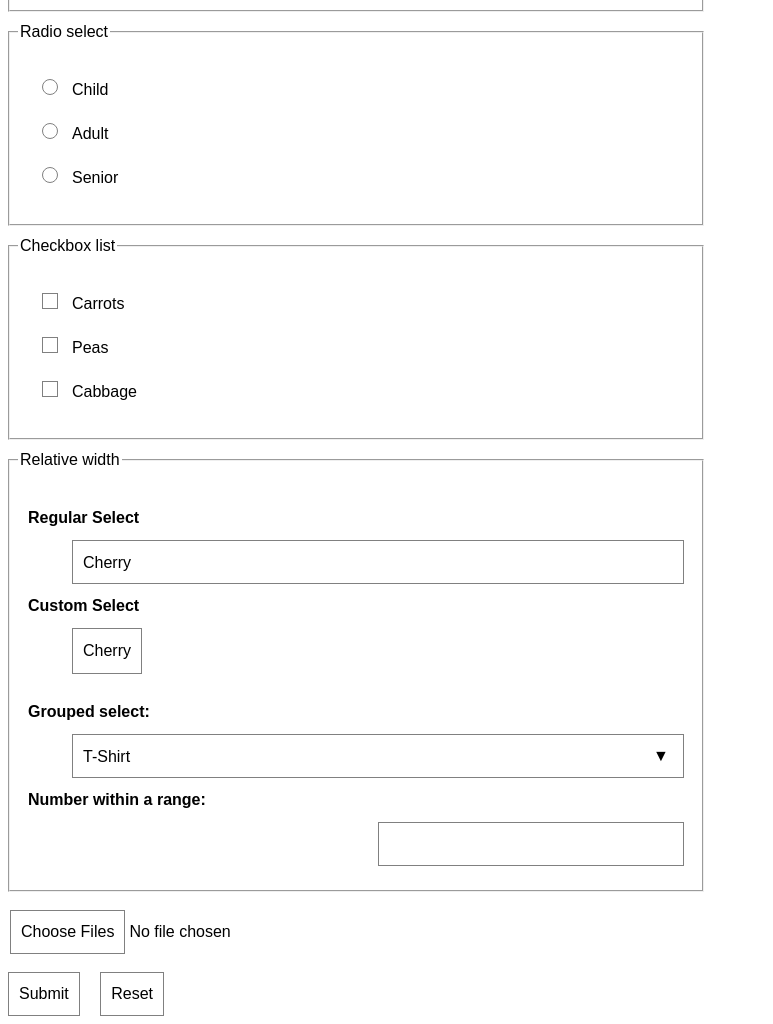
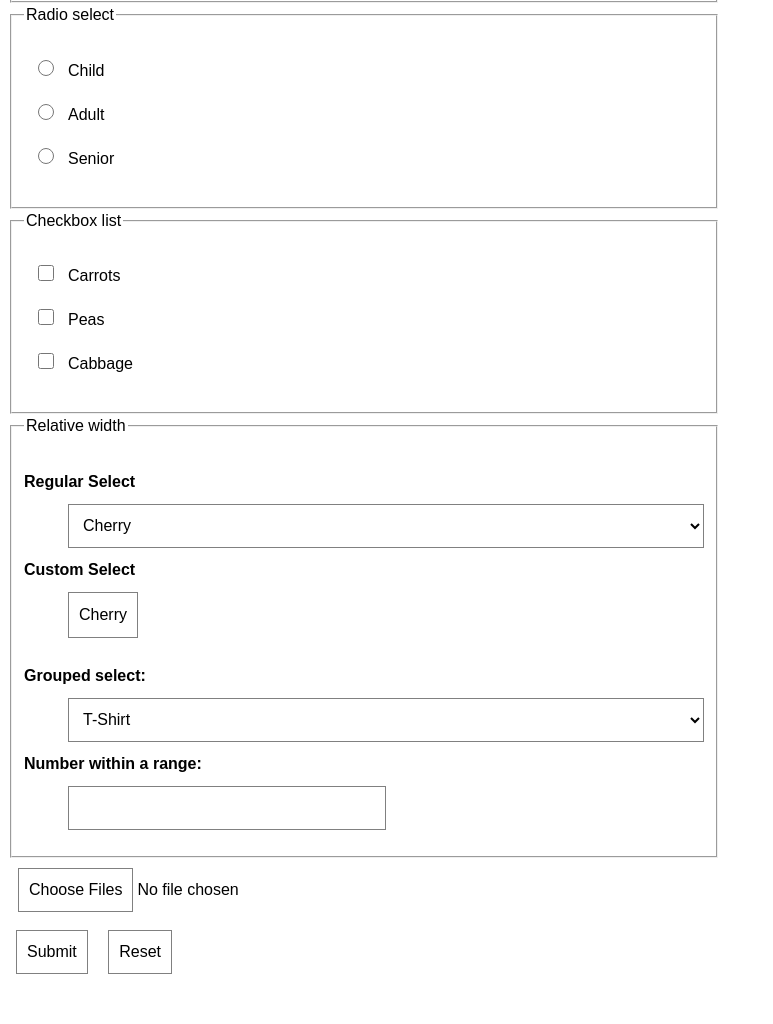
Before and after one commit to jurgengjoncari/web-components, a plain HTML site: page form/index.html in a window 1280 px wide. Shown: the part 1346-2370 px from the top of the page, without its empty margins (0-773 px from the left). After the commit the page ends 2336 px from the top, so only its background shows below. Drawn offline with Linux system fonts and the light colour scheme.

Commit message:
I'm really tired

```diff
--- a/form/index.html
+++ b/form/index.html
@@ -4,7 +4,7 @@
     <meta charset="UTF-8">
     <meta http-equiv="X-UA-Compatible" content="IE=edge">
     <meta name="viewport" content="width=device-width, initial-scale=1.0">
-    <link rel="stylesheet" href="index.css">
+    <link rel="stylesheet" href="style.css">
     <link rel="stylesheet" href="custom_select.css">
     <title>Form</title>
     <base href="">
--- a/form/index.css
+++ b/form/style.css
@@ -1,4 +1,4 @@
-/* Browser's default styles */
+/* Browser's default styles and accessibility */
 body {
     margin: 0;
 
@@ -9,32 +9,18 @@ body {
 
 dl li {
     list-style-type: none;
-    /* margin-inline-end: 10px; */
 }
 
-dl, form ul {
-    margin-inline-start: 10px;
-    margin-inline-end: 10px;
-}
-
-dl dd {
-    margin-inline-start: 44px;
+form {
+    max-width: 80ch;
+    min-width: 320px;
+    padding: 8px;
 }
 
 /* The good
 <form><fieldset>and <legend>Single-line text <input>s (e.g. type text, url, email...),
 except for <input type="search">. Multi-line <textarea>s Buttons (both <input> and <button>s) <label><output>
 */
-
-fieldset {
-    margin: 8px;
-    padding: 8px;
-}
-
-form {
-    max-width: 80ch;
-    min-width: 320px;
-}
 
 button,
 input,
@@ -88,8 +74,6 @@ form ul li {
 }
 
 input[type="checkbox"], input[type="radio"] {
-    appearance: none;
-    -webkit-appearance: none;
     flex-basis: 1em;
     flex-grow: 0;
     width: 1em;
@@ -100,44 +84,14 @@ input[type="checkbox"], input[type="radio"] {
     margin: 0 14px;
 }
 
-input[type="radio"] {
-    border-radius: 50%;
+input[type="checkbox"] {
+    appearance: checkbox;
+    -webkit-appearance: checkbox;
 }
 
-input[type="checkbox"]::before {
-    content: "✔";
-    position: absolute;
-    top: -7px;
-    left: 0;
-}
-
-input[type="radio"]::before {
-    content: " ";
-    position: absolute;
-    top: 5px;
-    left: 5px;
-    background-color: red;
-    width: 10px;
-    height: 10px;
-    border-radius: 50%;
-}
-
-input[type="checkbox"]::before, input[type="radio"]::before {
-    display: inline-block;
-    font-size: 1.5em;
-    visibility: hidden;
-    text-align: start;
-}
-
-input[type="checkbox"]:checked::before,
-input[type="radio"]:checked::before {
-    visibility: visible;
-}
-
-input[type="checkbox"]:disabled {
-    border-color: black;
-    background: #ddd;
-    color: gray;
+input[type="radio"] {
+    appearance: radio;
+    -webkit-appearance: radio;
 }
 
 /* The ugly
@@ -146,24 +100,15 @@ including <select>,
 <option>,
 <optgroup>and <datalist>. <input type="color">Date-related controls such as <input type="datetime-local"><input type="range"><input type="file"><progress>and <meter>
 */
-select {
-    appearance: none;
+/* select {
+    appearance: auto;
     -webkit-appearance: none;
-}
+} */
 
 .select-wrapper {
     position: relative;
     display: flex;
     flex-grow: 1;
-}
-
-.select-wrapper::after {
-    content: "▼";
-    font-size: 1rem;
-
-    position: absolute;
-    right: 15px;
-    align-self: center;
 }
 
 input[type=date],
@@ -176,12 +121,10 @@ input[type=number] {
 input[type=time], input[type=number] {
     flex-grow: 0;
     flex-basis: 50%;
-
-    margin-left: auto;
 }
 
 input[type="color"] {
-    flex-basis: 255px;
+    flex-basis: 50%;
     flex-grow: 0;
     border: 0;
     outline: 0;
@@ -198,7 +141,7 @@ input[type="file"] {
 input[type="range"] {
     outline: 1px solid gray;
 
-    flex-basis: 255px;
+    flex-basis: 50%;
     flex-grow: 0;
 
     height: 2px;
@@ -207,6 +150,10 @@ input[type="range"] {
 }
 
 /* My personal input */
+dl dd {
+    margin-inline-start: 44px;
+}
+
 dt {
     font-weight: 600;
 }
@@ -218,8 +165,3 @@ form dd {
 form {
     position: relative;
 }
-
-button {
-    position: relative;
-    right: 0;
-}
```
Also changed, not shown: 1 other file.
